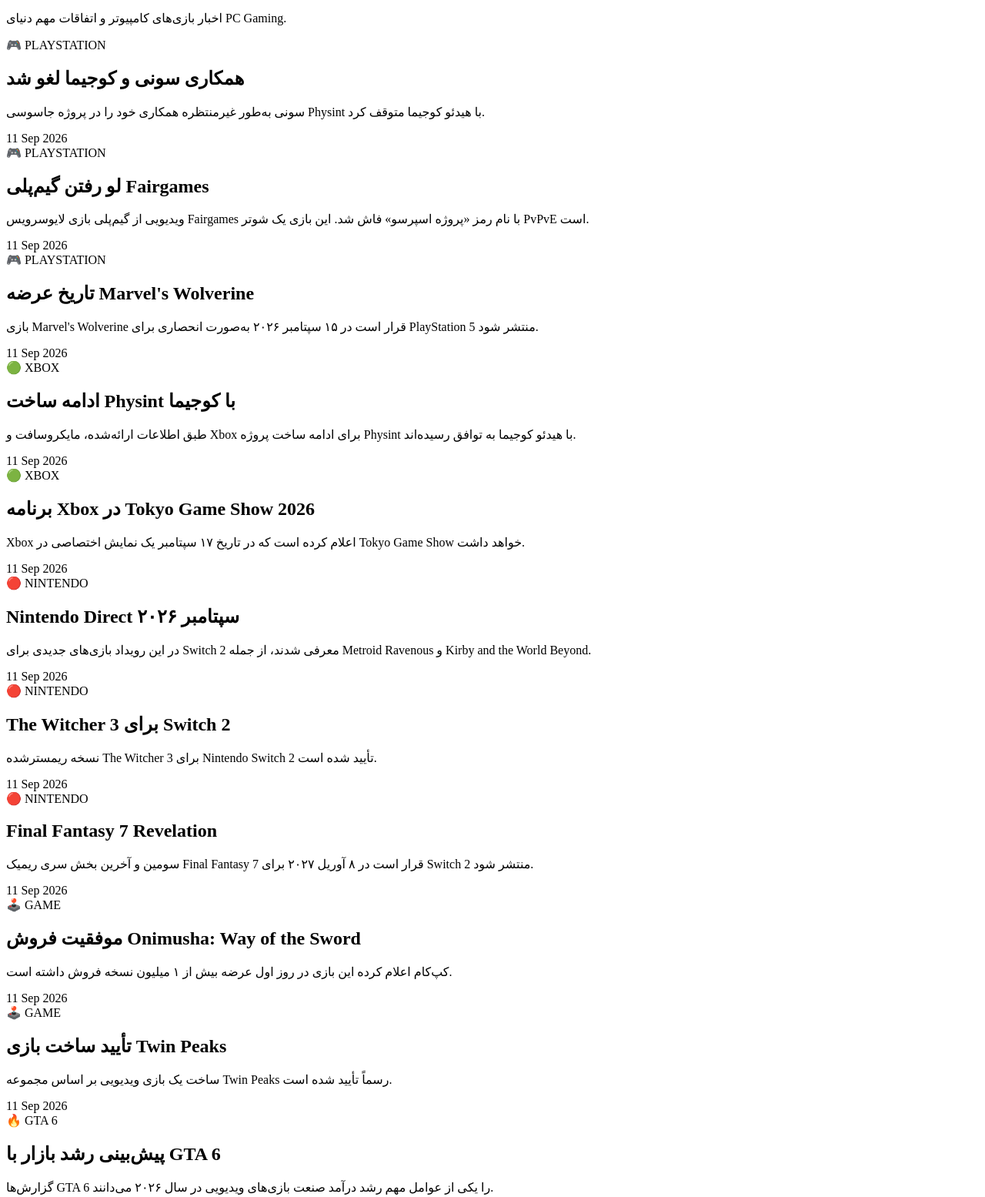
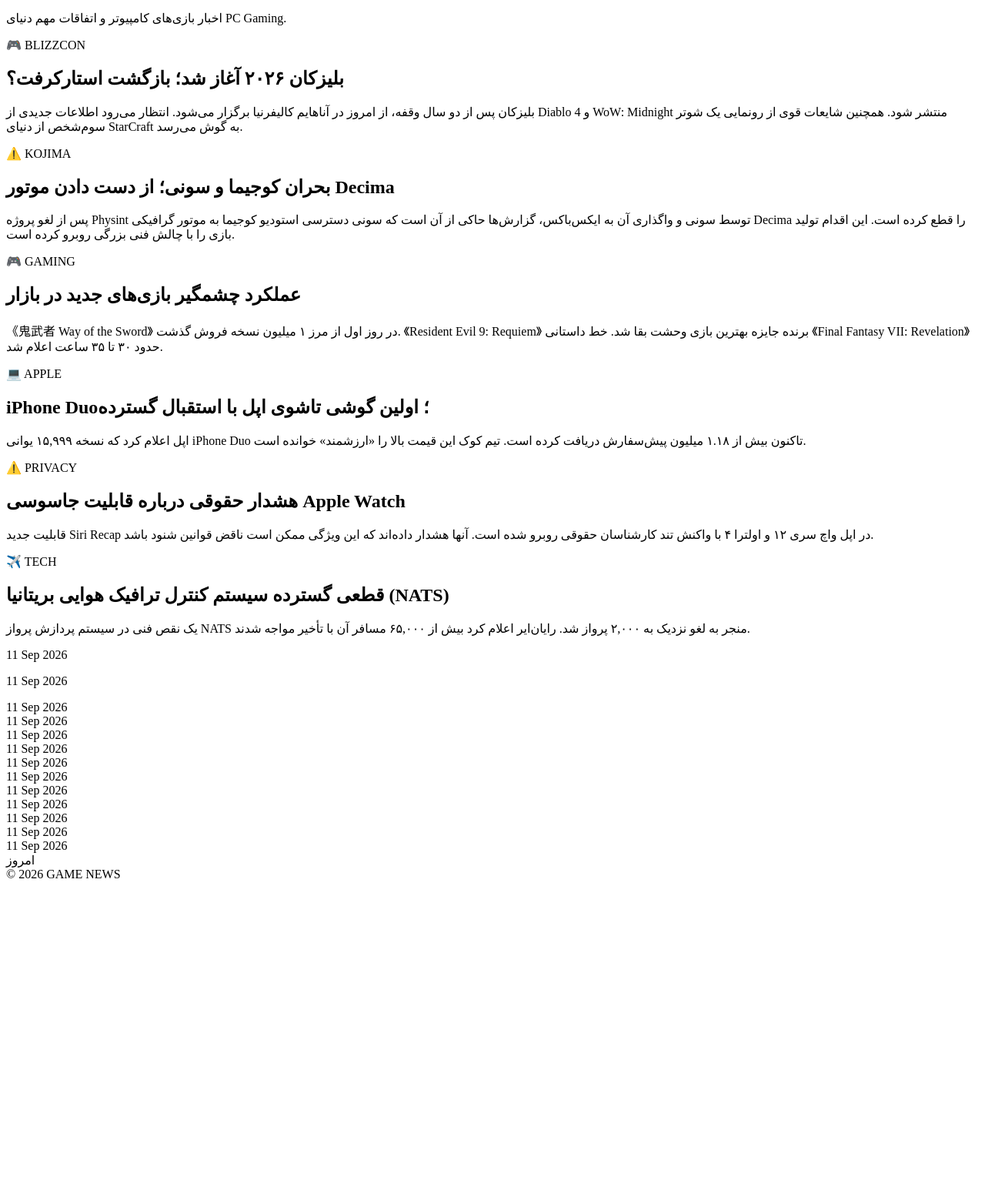
Before and after one commit to mhobo-stack/Gamenews, a plain HTML site: page index.html in a window 1280 px wide. Shown: the part 80-1635 px from the top of the page at 77% size. After the commit the page ends 1233 px from the top, so only its background shows below. Drawn offline with Linux system fonts and the light colour scheme.

Commit message:
Update index.html

```diff
--- a/index.html
+++ b/index.html
@@ -12,134 +12,108 @@
         </p>
 
         <div class="news-grid">
+                  <!-- خبر ۱: بلیزکان -->
+<article class="card">
+    <div class="category">🎮 BLIZZCON</div>
+    <h2>بلیزکان ۲۰۲۶ آغاز شد؛ بازگشت استارکرفت؟</h2>
+    <p>
+        بلیزکان پس از دو سال وقفه، از امروز در آناهایم کالیفرنیا برگزار می‌شود.
+        انتظار می‌رود اطلاعات جدیدی از Diablo 4 و WoW: Midnight منتشر شود.
+        همچنین شایعات قوی از رونمایی یک شوتر سوم‌شخص از دنیای StarCraft به گوش می‌رسد.
+    </p>
+</article>
 
-  <article class="card">
-    <div class="category">🎮 PLAYSTATION</div>
-    <h2>همکاری سونی و کوجیما لغو شد</h2>
+<!-- خبر ۲: بحران کوجیما -->
+<article class="card">
+    <div class="category">⚠️ KOJIMA</div>
+    <h2>بحران کوجیما و سونی؛ از دست دادن موتور Decima</h2>
     <p>
-      سونی به‌طور غیرمنتظره همکاری خود را در پروژه جاسوسی
-      Physint با هیدئو کوجیما متوقف کرد.
+        پس از لغو پروژه Physint توسط سونی و واگذاری آن به ایکس‌باکس،
+        گزارش‌ها حاکی از آن است که سونی دسترسی استودیو کوجیما به موتور گرافیکی Decima را قطع کرده است.
+        این اقدام تولید بازی را با چالش فنی بزرگی روبرو کرده است.
+    </p>
+</article>
+
+<!-- خبر ۳: عملکرد بازی‌ها -->
+<article class="card">
+    <div class="category">🎮 GAMING</div>
+    <h2>عملکرد چشمگیر بازی‌های جدید در بازار</h2>
+    <p>
+        《鬼武者 Way of the Sword》 در روز اول از مرز ۱ میلیون نسخه فروش گذشت.
+        《Resident Evil 9: Requiem》 برنده جایزه بهترین بازی وحشت بقا شد.
+        خط داستانی 《Final Fantasy VII: Revelation》 حدود ۳۰ تا ۳۵ ساعت اعلام شد.
+    </p>
+</article>
+
+<!-- خبر ۴: iPhone Duo -->
+<article class="card">
+    <div class="category">💻 APPLE</div>
+    <h2>iPhone Duo؛ اولین گوشی تاشوی اپل با استقبال گسترده</h2>
+    <p>
+        اپل اعلام کرد که نسخه ۱۵,۹۹۹ یوانی iPhone Duo تاکنون بیش از ۱.۱۸ میلیون پیش‌سفارش دریافت کرده است.
+        تیم کوک این قیمت بالا را «ارزشمند» خوانده است.
+    </p>
+</article>
+
+<!-- خبر ۵: هشدار اپل واچ -->
+<article class="card">
+    <div class="category">⚠️ PRIVACY</div>
+    <h2>هشدار حقوقی درباره قابلیت جاسوسی Apple Watch</h2>
+    <p>
+        قابلیت جدید Siri Recap در اپل واچ سری ۱۲ و اولترا ۴ با واکنش تند کارشناسان حقوقی روبرو شده است.
+        آنها هشدار داده‌اند که این ویژگی ممکن است ناقض قوانین شنود باشد.
+    </p>
+</article>
+
+<!-- خبر ۶: قطعی NATS -->
+<article class="card">
+    <div class="category">✈️ TECH</div>
+    <h2>قطعی گسترده سیستم کنترل ترافیک هوایی بریتانیا (NATS)</h2>
+    <p>
+        یک نقص فنی در سیستم پردازش پرواز NATS منجر به لغو نزدیک به ۲,۰۰۰ پرواز شد.
+        رایان‌ایر اعلام کرد بیش از ۶۵,۰۰۰ مسافر آن با تأخیر مواجه شدند.
+    </p>
+</article>
+
     </p>
     <div class="date">11 Sep 2026</div>
   </article>
 
-  <article class="card">
-    <div class="category">🎮 PLAYSTATION</div>
-    <h2>لو رفتن گیم‌پلی Fairgames</h2>
-    <p>
-      ویدیویی از گیم‌پلی بازی لایو‌سرویس Fairgames با نام رمز
-      «پروژه اسپرسو» فاش شد. این بازی یک شوتر PvPvE است.
     </p>
     <div class="date">11 Sep 2026</div>
   </article>
 
-  <article class="card">
-    <div class="category">🎮 PLAYSTATION</div>
-    <h2>تاریخ عرضه Marvel's Wolverine</h2>
-    <p>
-      بازی Marvel's Wolverine قرار است در ۱۵ سپتامبر ۲۰۲۶
-      به‌صورت انحصاری برای PlayStation 5 منتشر شود.
     </p>
     <div class="date">11 Sep 2026</div>
   </article>
 
-  <article class="card">
-    <div class="category">🟢 XBOX</div>
-    <h2>ادامه ساخت Physint با کوجیما</h2>
-    <p>
-      طبق اطلاعات ارائه‌شده، مایکروسافت و Xbox برای ادامه ساخت
-      پروژه Physint با هیدئو کوجیما به توافق رسیده‌اند.
-    </p>
     <div class="date">11 Sep 2026</div>
   </article>
 
-  <article class="card">
-    <div class="category">🟢 XBOX</div>
-    <h2>برنامه Xbox در Tokyo Game Show 2026</h2>
-    <p>
-      Xbox اعلام کرده است که در تاریخ ۱۷ سپتامبر یک نمایش
-      اختصاصی در Tokyo Game Show خواهد داشت.
-    </p>
     <div class="date">11 Sep 2026</div>
   </article>
 
-  <article class="card">
-    <div class="category">🔴 NINTENDO</div>
-    <h2>Nintendo Direct سپتامبر ۲۰۲۶</h2>
-    <p>
-      در این رویداد بازی‌های جدیدی برای Switch 2 معرفی شدند،
-      از جمله Metroid Ravenous و Kirby and the World Beyond.
-    </p>
     <div class="date">11 Sep 2026</div>
   </article>
 
-  <article class="card">
-    <div class="category">🔴 NINTENDO</div>
-    <h2>The Witcher 3 برای Switch 2</h2>
-    <p>
-      نسخه ریمسترشده The Witcher 3 برای Nintendo Switch 2
-      تأیید شده است.
-    </p>
     <div class="date">11 Sep 2026</div>
   </article>
 
-  <article class="card">
-    <div class="category">🔴 NINTENDO</div>
-    <h2>Final Fantasy 7 Revelation</h2>
-    <p>
-      سومین و آخرین بخش سری ریمیک Final Fantasy 7 قرار است
-      در ۸ آوریل ۲۰۲۷ برای Switch 2 منتشر شود.
-    </p>
     <div class="date">11 Sep 2026</div>
   </article>
 
-  <article class="card">
-    <div class="category">🕹️ GAME</div>
-    <h2>موفقیت فروش Onimusha: Way of the Sword</h2>
-    <p>
-      کپ‌کام اعلام کرده این بازی در روز اول عرضه بیش از
-      ۱ میلیون نسخه فروش داشته است.
-    </p>
     <div class="date">11 Sep 2026</div>
   </article>
 
-  <article class="card">
-    <div class="category">🕹️ GAME</div>
-    <h2>تأیید ساخت بازی Twin Peaks</h2>
-    <p>
-      ساخت یک بازی ویدیویی بر اساس مجموعه Twin Peaks
-      رسماً تأیید شده است.
-    </p>
     <div class="date">11 Sep 2026</div>
   </article>
 
-  <article class="card">
-    <div class="category">🔥 GTA 6</div>
-    <h2>پیش‌بینی رشد بازار با GTA 6</h2>
-    <p>
-      گزارش‌ها GTA 6 را یکی از عوامل مهم رشد درآمد صنعت
-      بازی‌های ویدیویی در سال ۲۰۲۶ می‌دانند.
-    </p>
     <div class="date">11 Sep 2026</div>
   </article>
 
-  <article class="card">
-    <div class="category">🔧 INDUSTRY</div>
-    <h2>حذف بازی تبلیغاتی کاخ سفید</h2>
-    <p>
-      یک بازی تبلیغاتی شبیه Tetris پس از تهدید حقوقی
-      شرکت مالک این برند حذف شد.
-    </p>
     <div class="date">11 Sep 2026</div>
   </article>
 
-  <article class="card">
-    <div class="category">🔧 INDUSTRY</div>
-    <h2>MMO بازی League of Legends</h2>
-    <p>
-      مارک مریل تأیید کرده پروژه MMO دنیای League of Legends
-      همچنان در دست توسعه است و لغو نشده است.
-    </p>
     <div class="date">11 Sep 2026</div>
   </article>
 
```
